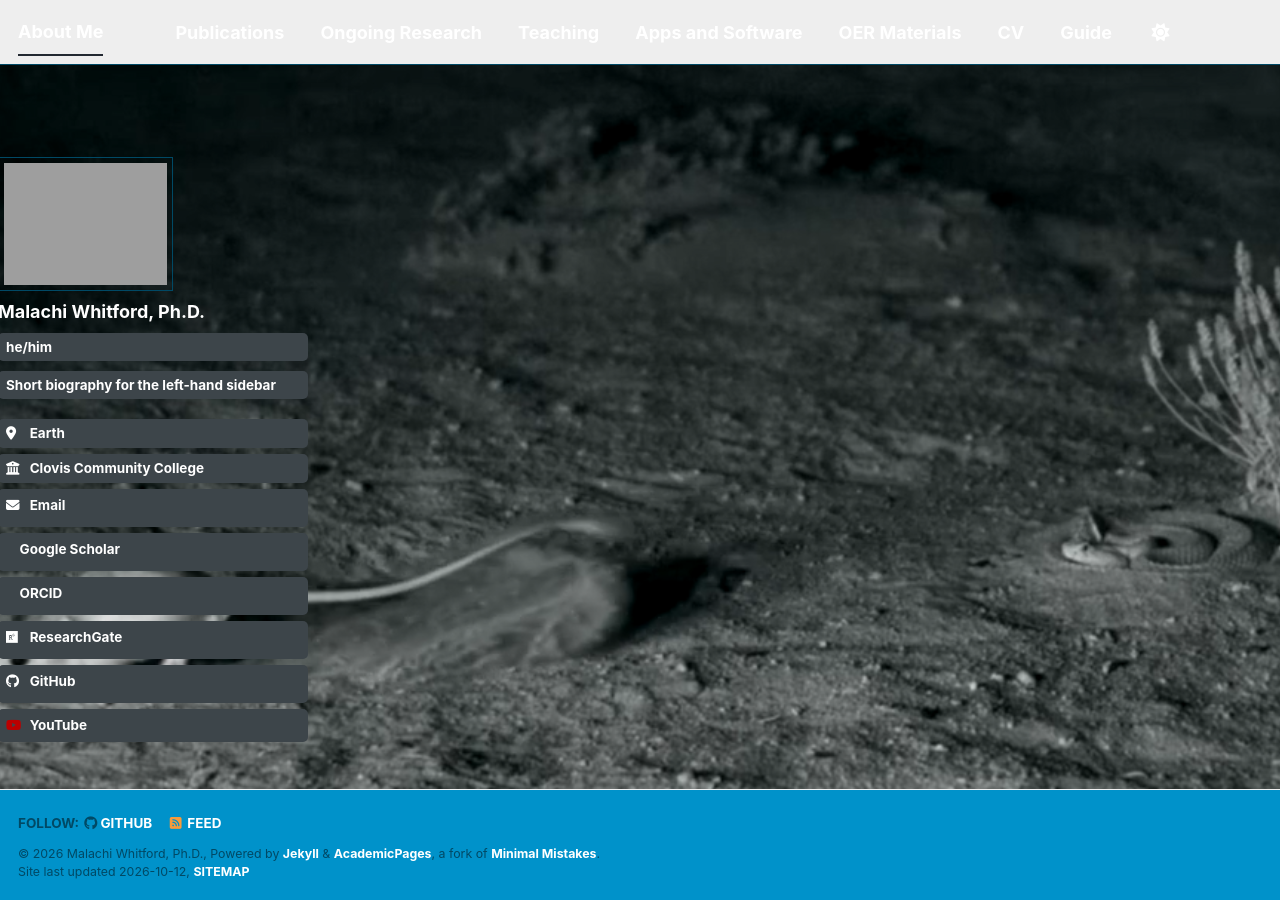
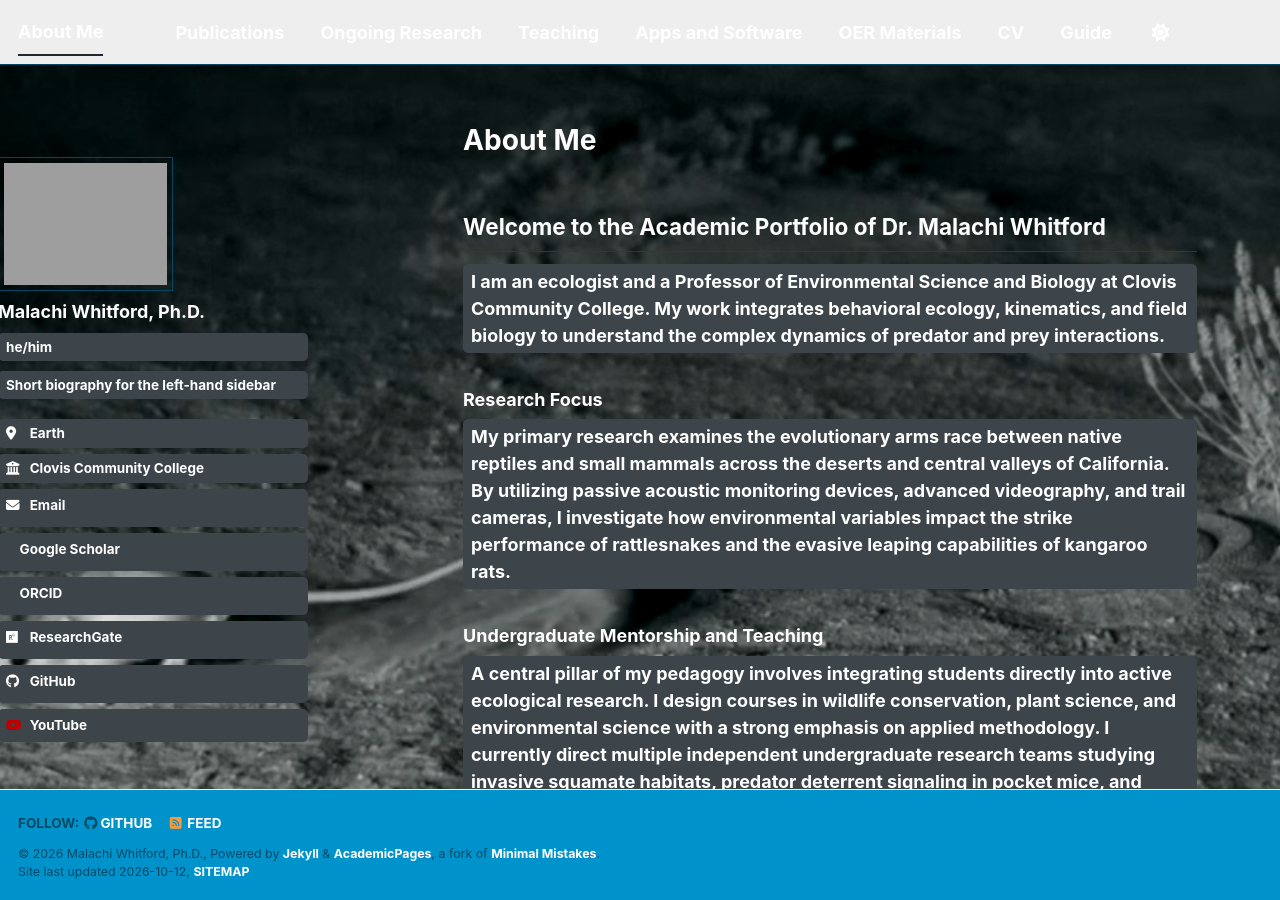
Before and after one commit to malachi-whitford/malachi-whitford.github.io, a Jekyll site: the page built from _pages/about.md, in a window 1280 px wide and 900 px high. Built offline with Jekyll 4.4.1, drawn with Linux system fonts in a browser that asks for light colours; a style sheet for code colours, icons or effects is not loaded.

Commit message:
Refine sidebar layout for desktop view
Adjusted sidebar positioning and width for desktop screens. Updated main text area width to accommodate sidebar.

```diff
--- a/assets/css/main.scss
+++ b/assets/css/main.scss
@@ -79,14 +79,19 @@ body {
     padding: 20px !important;
     border-radius: 10px;
 }
-
-/* Pull the sidebar left and widen it only on desktop screens */
+/* Pull the sidebar left and prevent the main text from dropping below it */
 @media (min-width: 1024px) {
     .sidebar {
         position: relative !important;
         left: -80px !important;
-        width: 350px !important; /* Default is usually around 300px */
+        width: 350px !important;
         max-width: 350px !important;
+    }
+
+    .page {
+        /* Forces the main text area to take up the remaining space minus the sidebar and a small gap */
+        width: calc(100% - 380px) !important;
+        float: right !important;
     }
 }
 
```
